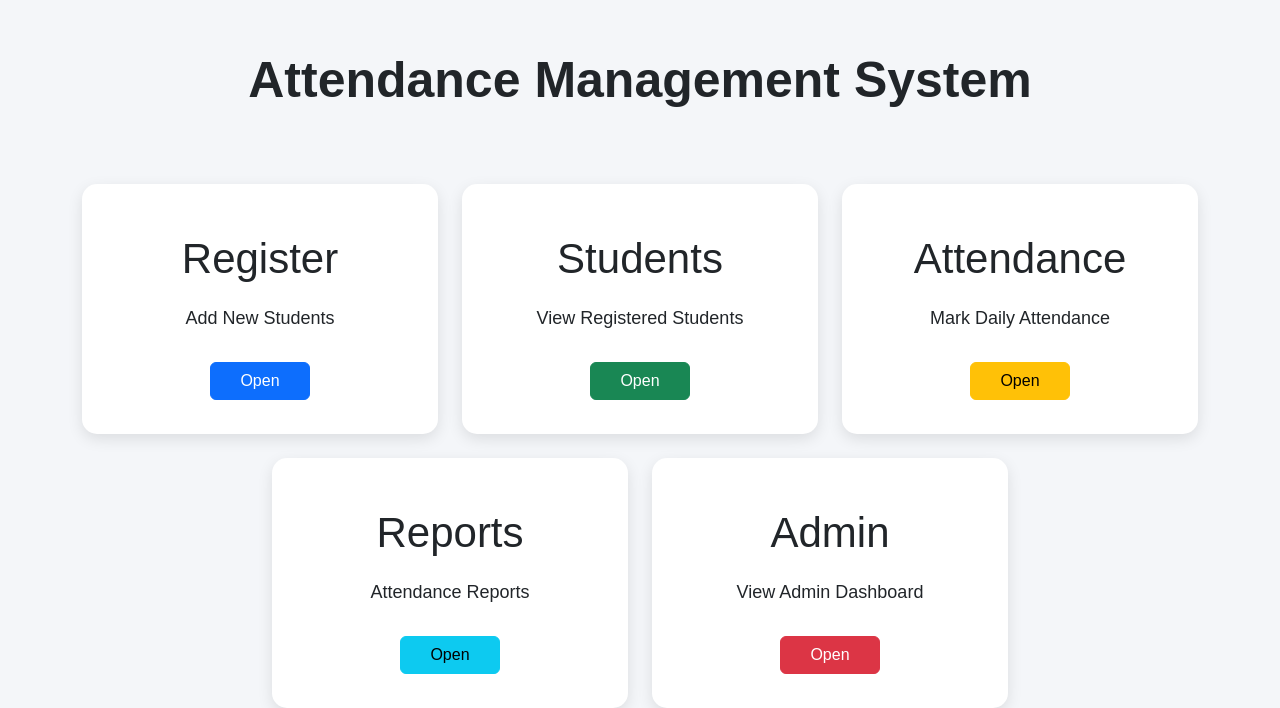
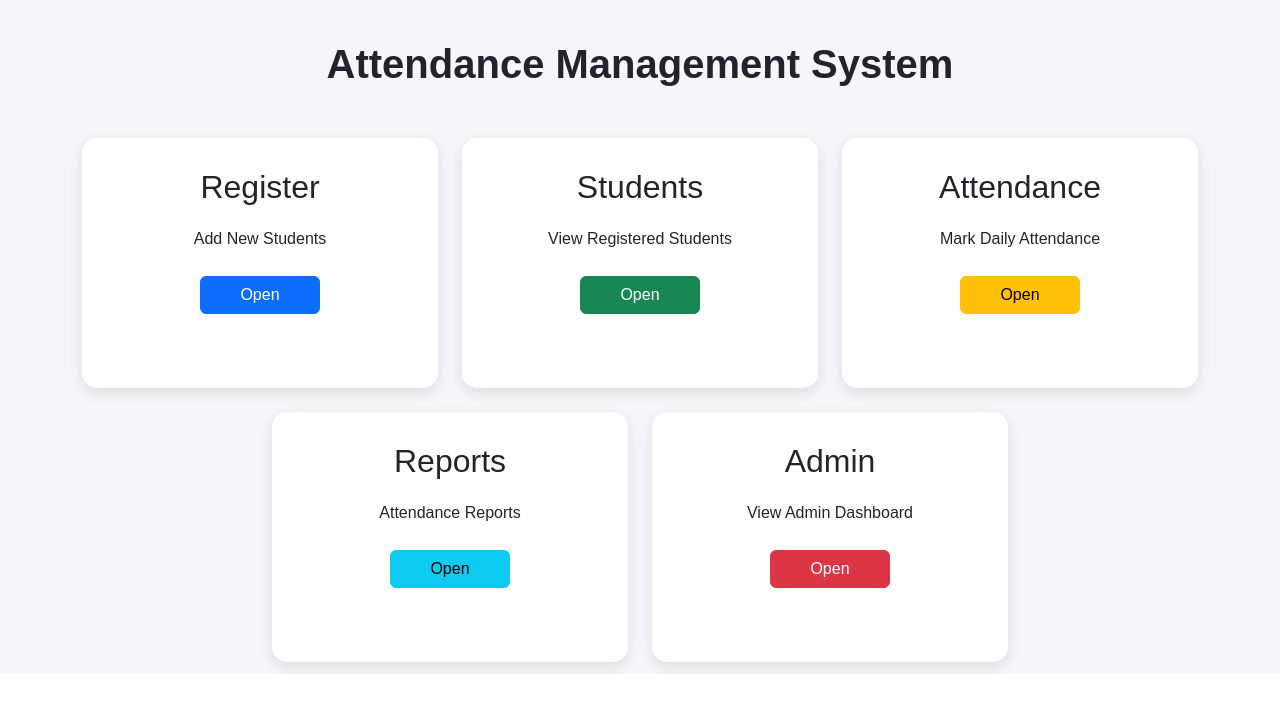
Before and after one commit to Nirmala5071/attendance-system, a Flask app: page / in a window 1280 px wide. Shown: the part 126-834 px from the top of the page. After the commit the page ends 800 px from the top, so only its background shows below. Run offline with Flask 3, Linux system fonts and the light colour scheme.

Commit message:
Update style.css

```diff
--- a/static/style.css
+++ b/static/style.css
@@ -1,11 +1,7 @@
 body{
     background:#f4f6f9;
-    margin:0;
-    padding:0;
     font-family:Arial, sans-serif;
 }
-
-/* Header */
 
 .header{
     background:#0066ff;
@@ -14,36 +10,29 @@ body{
     padding:20px;
 }
 
-/* Title */
-
 .main-title{
     text-align:center;
-    margin-top:50px;
+    margin-top:40px;
     margin-bottom:50px;
-    font-size:50px;
     font-weight:bold;
 }
-
-/* Card */
 
 .card-box{
 
     background:white;
 
+    border-radius:15px;
+
     padding:30px;
 
     text-align:center;
 
-    border-radius:15px;
+    min-height:250px;
 
     box-shadow:0px 5px 15px rgba(0,0,0,0.1);
 
-    min-height:250px;
-
     transition:0.3s;
 }
-
-/* Hover Effect */
 
 .card-box:hover{
 
@@ -51,36 +40,17 @@ body{
 
 }
 
-/* Card Heading */
-
 .card-box h2{
 
-    margin-top:20px;
-
     margin-bottom:20px;
-
-    font-size:42px;
 }
-
-/* Card Text */
 
 .card-box p{
 
-    font-size:18px;
-
-    margin-bottom:30px;
+    margin-bottom:25px;
 }
-
-/* Buttons */
 
 .btn{
 
-    width:100px;
+    width:120px;
 }
-
-/* Row */
-
-.row{
-
-    margin-top:20px;
-}
```
